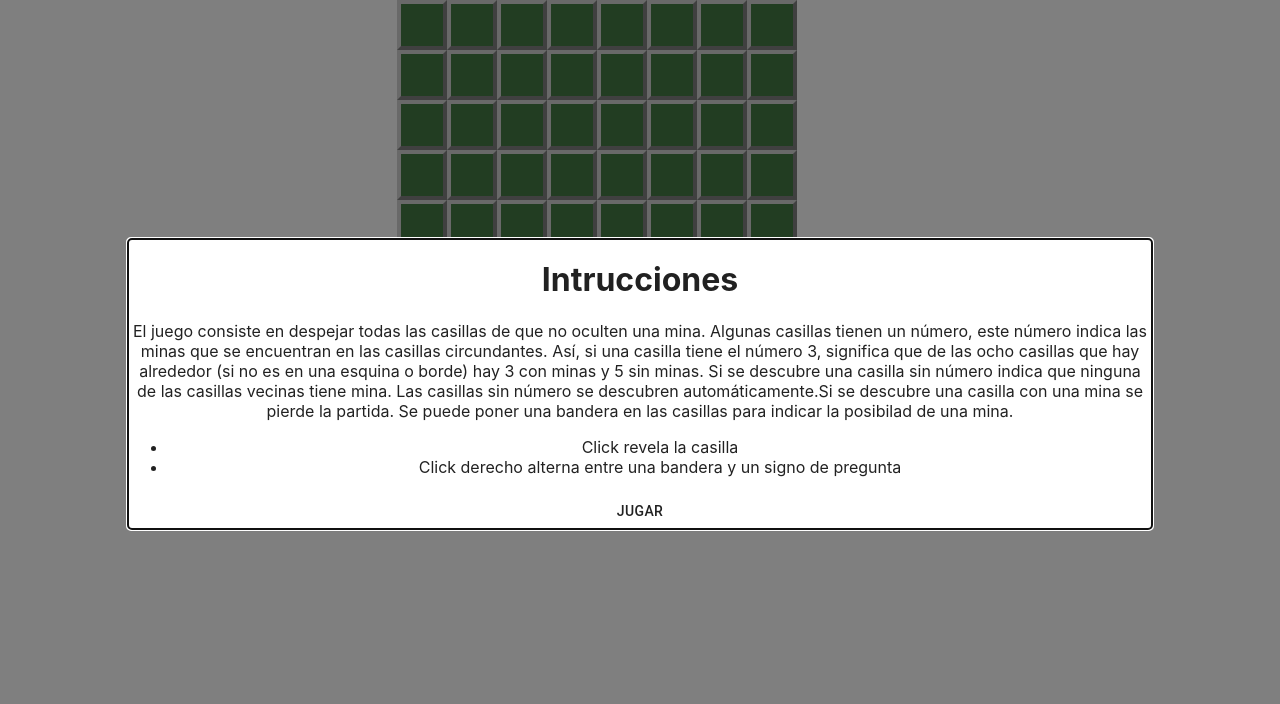
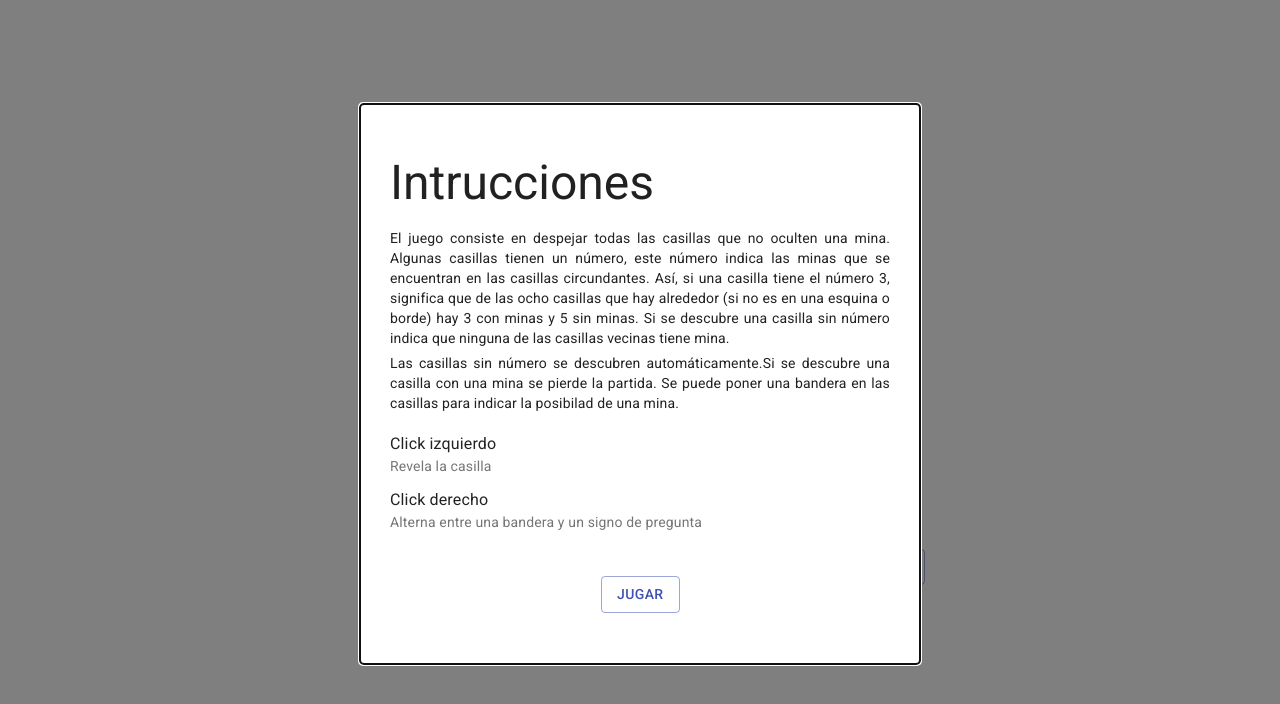
Before and after one commit to chiararv/minesweeper, a React (Create React App) app: page / in a window 1280 px wide. Shown: the top 704 px of the page. Built offline with nearby package versions, Linux system fonts and the light colour scheme.

Commit message:
implemented material ui

```diff
--- a/public/index.html
+++ b/public/index.html
@@ -24,6 +24,7 @@
       work correctly both with client-side routing and a non-root public URL.
       Learn how to configure a non-root public URL by running `npm run build`.
     -->
+    <link rel="stylesheet" href="https://fonts.googleapis.com/css?family=Roboto:300,400,500,700&display=swap" />
     <title>React App</title>
   </head>
   <body>
--- a/src/App.css
+++ b/src/App.css
@@ -1,4 +1,4 @@
-.App {
+/* .App {
   text-align: center;
 }
 
@@ -37,15 +37,10 @@
   }
 }
 
-table {
-  display: block;
-  border-collapse: separate;
-  border-spacing: 0px;
-  margin-left: 31%;
-}
 
+/*
 td {
-  background-color: rgb(68, 122, 68);
+  background-color: rgb(68, 102, 122);
   border-bottom: 4px solid grey;
   border-right: 4px solid grey;
   border-top: 4px solid lightgray;
@@ -53,9 +48,10 @@ td {
 }
 
 .cell {
-  width: 40px;
-  height: 40px;
-  font-size: 30px;
+  width: 30px;
+  height: 30px;
+  font-size: 25px;
+  text-align: center;
 }
 
 .clicked {
@@ -67,8 +63,8 @@ td {
   margin-left: 31%;
 } */
 
-.bomb.clicked {
+/* .bomb.clicked {
   color: rgb(216, 0, 0) !important;
-  font-size: 30px;
+  font-size: 25px;
   padding: 0px;
-}
+} */
--- a/src/App.js
+++ b/src/App.js
@@ -24,10 +24,16 @@ function App() {
     setBoard(initBoard)
   }, [height, width])
 
+  const saveGame = () => {
+    localStorage.setItem( 'savedBoard', JSON.stringify(board))
+  }
+  const savedBoard = JSON.parse(localStorage.getItem('savedBoard'))
+  // console.log(savedBoard)
+
   return (
     <>
-      <MineField className="map" height={height} width={width} board={board} setBoard={setBoard}/>
-      <CustomModal setHeight={setHeight} setWidth={setWidth} />
+      <MineField className="map" height={height} width={width} board={board} setBoard={setBoard} saveGame={saveGame} />
+      <CustomModal setHeight={setHeight} setWidth={setWidth} setBoard={setBoard} savedBoard={savedBoard} />
     </>
   );
 }
--- a/src/components/Cell.js
+++ b/src/components/Cell.js
@@ -1,9 +1,44 @@
 import React, { useEffect } from 'react'
-import classNames from "classnames";
+// import classNames from "classnames";
+import { makeStyles } from '@material-ui/core/styles';
+import {ReactComponent as VirusSvg} from '../svg/coronavirus.svg'
+
+
+const useStyles = makeStyles({
+  td: ({
+    clicked,
+    isMine
+  }) => ({
+      borderBottom: '4px solid grey',
+      borderRight: '4px solid grey',
+      borderTop: '4px solid lightgray',
+      borderLeft: '4px solid lightgray',
+      width: '30px',
+      height: '30px',
+      fontSize: '25px',
+      textAlign: 'center',
+      padding: 0,
+      backgroundColor: clicked ? 'grey' : 'rgb(68, 102, 122)',
+      border: clicked? '4px solid darkgrey' : 'inherit',
+      color: clicked && isMine ? 'rgb(216, 0, 0)' : 'black',
+  })
+
+  ,
+})
+  // let cellsClass = classNames({
+  //   cell: true,
+  //   clicked,
+  //   bomb: value === "☀"
+  // });
 
 const Cell = ({other, setFlag, clicked, clickCell, row, column, value }) => {
 
   const isMine = value === "☀"
+
+  const classes = useStyles({
+    clicked,
+    isMine
+  })
 
   const handleClick = (userInitiated) => {
     if (!userInitiated && isMine) return
@@ -20,17 +55,21 @@ const Cell = ({other, setFlag, clicked, clickCell, row, column, value }) => {
     setFlag(row, column)
   }
 
-  let cellsClass = classNames({
-    cell: true,
-    clicked,
-    bomb: value === "☀"
-  });
+  // let newValue
+  // switch (value) {
+  //   case "☀":
+  //     newValue = VirusSvg
+  //     break;
 
+  //   default:
+  //     newValue =
+  //     break;
+  // }
   return (
     <td
       onContextMenu={handleContextMenu}
       id={`${row}_${column}`}
-      className={cellsClass}
+      className={classes.td}
       onClick={() => handleClick(true)}
     >
       {clicked && other !== "⚑" ? value : ""}
--- a/src/components/MineField.js
+++ b/src/components/MineField.js
@@ -1,7 +1,32 @@
-import React from "react";
-import Cell from "./Cell";
+import React from "react"
+import Cell from "./Cell"
+import {Button} from '@material-ui/core'
+import { makeStyles } from '@material-ui/core/styles';
 
-export const MineField = ({height, width, board, setBoard}) => {
+
+const useStyles = makeStyles({
+  container: {
+    width: '100vw',
+    height: '100vh',
+    display: 'flex',
+    flexDirection: 'column',
+    justifyContent: 'center',
+    alignItems: 'center',
+  },
+  table: {
+    display: 'block',
+    borderCollapse: 'separate',
+    borderSpacing: 0,
+  },
+  btn: {
+    position: 'relative',
+    left: '211px',
+    marginTop: 30
+  },
+})
+export const MineField = ({height, width, board, setBoard, saveGame}) => {
+
+  const classes = useStyles()
 
   const setFlag = (row, col) => {
     const newBoard = [...board]
@@ -70,9 +95,11 @@ export const MineField = ({height, width, board, setBoard}) => {
     setBoard(newBoard)
   }
 
+
+
   return (
-    <div>
-      <table>
+    <div className={classes.container}>
+      <table className={classes.table}>
         <tbody>
           {board && board.map((item, row) => {
             return (
@@ -96,6 +123,9 @@ export const MineField = ({height, width, board, setBoard}) => {
           })}
         </tbody>
       </table>
+      <Button className={classes.btn} variant="outlined" color="primary" onClick={saveGame}>
+        Guardar juego
+      </Button>
     </div>
   )
 }
--- a/src/components/modal/CustomModal.js
+++ b/src/components/modal/CustomModal.js
@@ -22,17 +22,35 @@ const useStyles = makeStyles({
           outline: 'none'
         }
     },
+    paper: {
+        width: 500,
+        height: 500,
+        display: 'flex',
+        alignItems: 'center',
+        justifyContent: 'center',
+        padding: 30,
+        textAlign: 'justify',
+    }
   });
 
-const CustomModal = ({setHeight, setWidth}) => {
+const CustomModal = ({setHeight, setWidth, savedBoard, setBoard}) => {
     const classes = useStyles()
     const [open, setOpen] = useState(true)
-    const [step, setStep] = useState("first")
+    const [step, setStep] = useState('first')
 
     const handleClose = () => {
         setOpen(false)
     }
+    const stepHandler = () => {
+        if(savedBoard) setStep('second')
+        else setStep('final')
+    }
 
+    const continueGame = () => {
+        setBoard(savedBoard)
+        handleClose()
+    }
+    console.log(step)
 
     return (
         <Modal
@@ -42,10 +60,10 @@ const CustomModal = ({setHeight, setWidth}) => {
             aria-labelledby="simple-modal-title"
             aria-describedby="simple-modal-description"
         >
-            <Paper>
-                { step === "first" && <Instructions setStep = {setStep}/>}
-                { step === "second" && <SecondStep />}
-                { step === "final" && <FinalStep setHeight={setHeight} setWidth={setWidth} closeModal={handleClose} />}
+            <Paper className={classes.paper}>
+                { step === 'first' && <Instructions stepHandler={stepHandler}/>}
+                { step === 'second' && savedBoard && <SecondStep continueGame={continueGame} setStep = {setStep} closeModal={handleClose}/>}
+                { step === 'final' && <FinalStep setHeight={setHeight} setWidth={setWidth} closeModal={handleClose} />}
             </Paper>
         </Modal>
     )
--- a/src/components/modal/FinalStep.js
+++ b/src/components/modal/FinalStep.js
@@ -1,10 +1,38 @@
 import React, { useState } from 'react'
+import {TextField, ButtonGroup, Button} from '@material-ui/core'
+import { makeStyles } from '@material-ui/core/styles';
+
+const useStyles = makeStyles({
+    root: {
+        minWidth: 400,
+        maxHeight: '80%',
+        margin: '24px auto',
+        width: '80%',
+        padding: 40,
+        textAlign: 'center',
+        display: 'flex',
+        flexDirection: 'column',
+        alignItems:'center',
+        justifyContent:'center',
+        position: 'relative',
+        '&:focus': {
+          outline: 'none'
+        }
+    },
+    btnGroup: {
+        display: 'flex',
+        alignItems:'center',
+        justifyContent:'center',
+    },
+  });
 
 const FinalStep = ({closeModal, setWidth, setHeight}) => {
 
     const [custom, setCustom] = useState(false)
     const [customHeight, setCustomHeight] = useState(null)
     const [customWidth, setCustomWidth] = useState(null)
+
+    const classes = useStyles()
 
     const play = (level) => {
         switch (level) {
@@ -31,21 +59,25 @@ const FinalStep = ({closeModal, setWidth, setHeight}) => {
         <div>
             {
                 !custom && (
-                    <div>
-                        <button onClick={() => play("principiante")}>Principiante</button>
-                        <button onClick={() => play("intermedio")}>Intermedio</button>
-                        <button onClick={() => play("experto")}>Experto</button>
-                        <button onClick={() =>setCustom(true)}>Personalizado</button>
-                    </div>
+                    <ButtonGroup color="primary" aria-label="outlined primary button group">
+                        <Button onClick={() => play("principiante")}>Principiante</Button>
+                        <Button onClick={() => play("intermedio")}>Intermedio</Button>
+                        <Button onClick={() => play("experto")}>Experto</Button>
+                        <Button onClick={() =>setCustom(true)}>Personalizado</Button>
+                    </ButtonGroup>
                 )
             }
             {
                 custom && (
                     <div>
-                        <input onChange={(e) => setCustomHeight(e.target.value)} placeholder="altura"/>
-                        <input onChange={(e) => setCustomWidth(e.target.value)} placeholder="ancho"/>
-                        <button onClick={() => play("custom")}>Jugar</button>
-                        <button onClick={() =>setCustom(false)}>volver</button>
+                        <form className={classes.root} noValidate autoComplete="off">
+                            <TextField id="standard-basic" label="Altura" onChange={(e) => setCustomHeight(e.target.value)} />
+                            <TextField id="standard-basic" label="Ancho"  onChange={(e) => setCustomWidth(e.target.value)}/>
+                        </form>
+                        <ButtonGroup className={classes.btnGroup} color="primary" aria-label="outlined primary button group">
+                            <Button onClick={() => play("custom")}>Jugar</Button>
+                            <Button onClick={() =>setCustom(false)}>Volver</Button>
+                        </ButtonGroup>
                     </div>
                 )
             }
@@ -53,4 +85,5 @@ const FinalStep = ({closeModal, setWidth, setHeight}) => {
     )
 }
 
+
 export default FinalStep
--- a/src/components/modal/SecondStep.js
+++ b/src/components/modal/SecondStep.js
@@ -1,11 +1,38 @@
 import React from 'react'
+import { ButtonGroup, Button} from '@material-ui/core'
+import { makeStyles } from '@material-ui/core/styles';
 
-const SecondStep = () => {
+const useStyles = makeStyles({
+    root: {
+        minWidth: 400,
+        maxHeight: '80%',
+        margin: '24px auto',
+        width: '80%',
+        padding: 40,
+        textAlign: 'center',
+        display: 'flex',
+        flexDirection: 'column',
+        alignItems:'center',
+        justifyContent:'center',
+        position: 'relative',
+        '&:focus': {
+          outline: 'none'
+        }
+    },
+    paper: {
+        width: 500,
+        height: 500
+    }
+  });
+
+const SecondStep = ({setStep, continueGame}) => {
+    const classes = useStyles()
+
     return (
-        <div>
-            <button>Nueva partida</button>
-            <button>Reanudar partida</button>
-        </div>
+        <ButtonGroup color="primary" aria-label="outlined primary button group">
+            <Button onClick={() => setStep('final')}>Nueva partida</Button>
+            <Button onClick={continueGame}>Reanudar partida</Button>
+        </ButtonGroup>
     )
 }
 
--- a/src/components/modal/instructions.js
+++ b/src/components/modal/instructions.js
@@ -1,23 +1,59 @@
 import React from 'react'
-import Button from '@material-ui/core/Button'
+import {Button, List, ListItem, ListItemText, Typography} from '@material-ui/core'
+import { makeStyles } from '@material-ui/core'
 
-const Instructions = ({setStep}) => {
+const useStyles = makeStyles({
+    btn: {
+        position: 'relative',
+        left: '211px',
+        marginTop: 30
+    },
+    list: {
+        padding: 0,
+    }
+})
+
+const Instructions = ({stepHandler}) => {
+
+    const classes = useStyles()
+
     return (
         <div>
-            <h1>Intrucciones</h1>
-            <p>
-                El juego consiste en despejar todas las casillas de que no oculten una mina.
-                Algunas casillas tienen un número, este número indica las minas que se encuentran en las casillas circundantes. Así, si una casilla tiene el número 3, significa que de las ocho casillas que hay alrededor (si no es en una esquina o borde) hay 3 con minas y 5 sin minas. Si se descubre una casilla sin número indica que ninguna de las casillas vecinas tiene mina.
+            <Typography variant="h3" gutterBottom>
+                Intrucciones
+            </Typography>
+            <Typography variant="body2" gutterBottom>
+                El juego consiste en despejar todas las casillas que no oculten una mina. Algunas casillas tienen un número, este número indica las minas que se encuentran en las casillas circundantes. Así, si una casilla tiene el número 3, significa que de las ocho casillas que hay alrededor (si no es en una esquina o borde) hay 3 con minas y 5 sin minas. Si se descubre una casilla sin número indica que ninguna de las casillas vecinas tiene mina.
+            </Typography>
+            <Typography variant="body2" gutterBottom>
                 Las casillas sin número se descubren automáticamente.Si se descubre una casilla con una mina se pierde la partida.
                 Se puede poner una bandera en las casillas para indicar la posibilad de una mina.
-            </p>
-            <ul>
-                <li><span>Click</span> revela la casilla</li>
-                <li><span>Click derecho</span> alterna entre una bandera y un signo de pregunta</li>
-            </ul>
-            <Button onClick={() => setStep("final")}>Jugar</Button>
+            </Typography>
+            <div>
+                <List>
+                    <ListItem className={classes.list}>
+                    <ListItemText
+                        primary="Click izquierdo"
+                        secondary='Revela la casilla'
+                    />
+                    </ListItem>
+                    <ListItem className={classes.list}>
+                    <ListItemText
+                        primary="Click derecho"
+                        secondary='Alterna entre una bandera y un signo de pregunta'
+                    />
+                    </ListItem>
+                </List>
+            </div>
+            <Button className={classes.btn} variant="outlined" color="primary" onClick={stepHandler}>
+                Jugar
+            </Button>
         </div>
     )
 }
 
 export default Instructions
+
+// <Typography variant="h6" className={classes.title}>
+// Text only
+// </Typography>
```
Also changed, not shown: src/svg/coronavirus.svg (added), src/svg/mask.svg (added).
